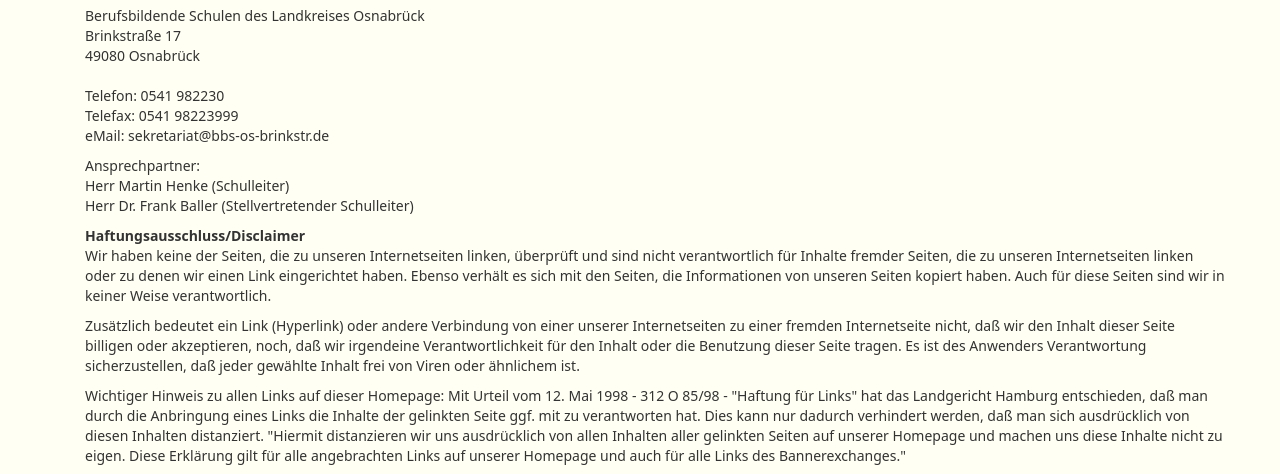
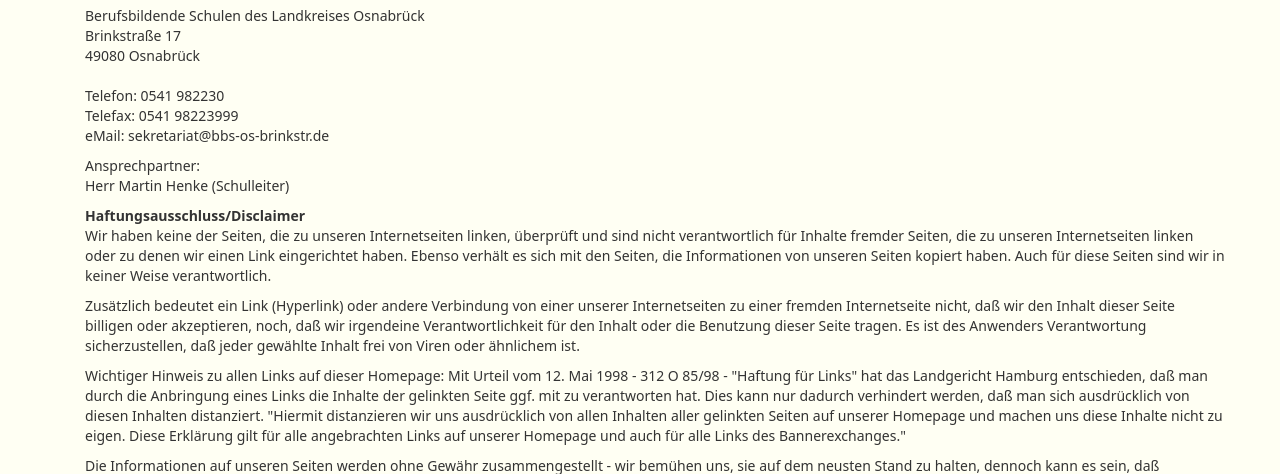
Before and after one commit to wichmann/evreg, a Flask app: page /impressum in a window 1280 px wide. Shown: the part 151-625 px from the top of the page. Run offline with Flask 3, Linux system fonts and the light colour scheme; some libraries are stand-ins or nearby versions.

Commit message:
Update imprint for site.

```diff
--- a/templates/impressum.html
+++ b/templates/impressum.html
@@ -10,8 +10,7 @@
   <div>
     <p>Berufsbildende Schulen des Landkreises Osnabrück<br> Brinkstraße 17<br> 49080 Osnabrück<br><br> Telefon: 0541
       982230<br> Telefax: 0541 98223999<br> eMail: sekretariat@bbs-os-brinkstr.de</p>
-    <p>Ansprechpartner:<br> Herr Martin Henke (Schulleiter)<br> Herr Dr. Frank Baller (Stellvertretender Schulleiter)
-    </p>
+    <p>Ansprechpartner:<br> Herr Martin Henke (Schulleiter)</p>
     <p><strong>Haftungsausschluss/Disclaimer</strong><br> Wir haben keine der Seiten, die zu unseren Internetseiten
       linken, überprüft und sind nicht verantwortlich für Inhalte fremder Seiten, die zu unseren Internetseiten linken
       oder zu denen wir einen Link eingerichtet haben. Ebenso verhält es sich mit den Seiten, die Informationen von
```
